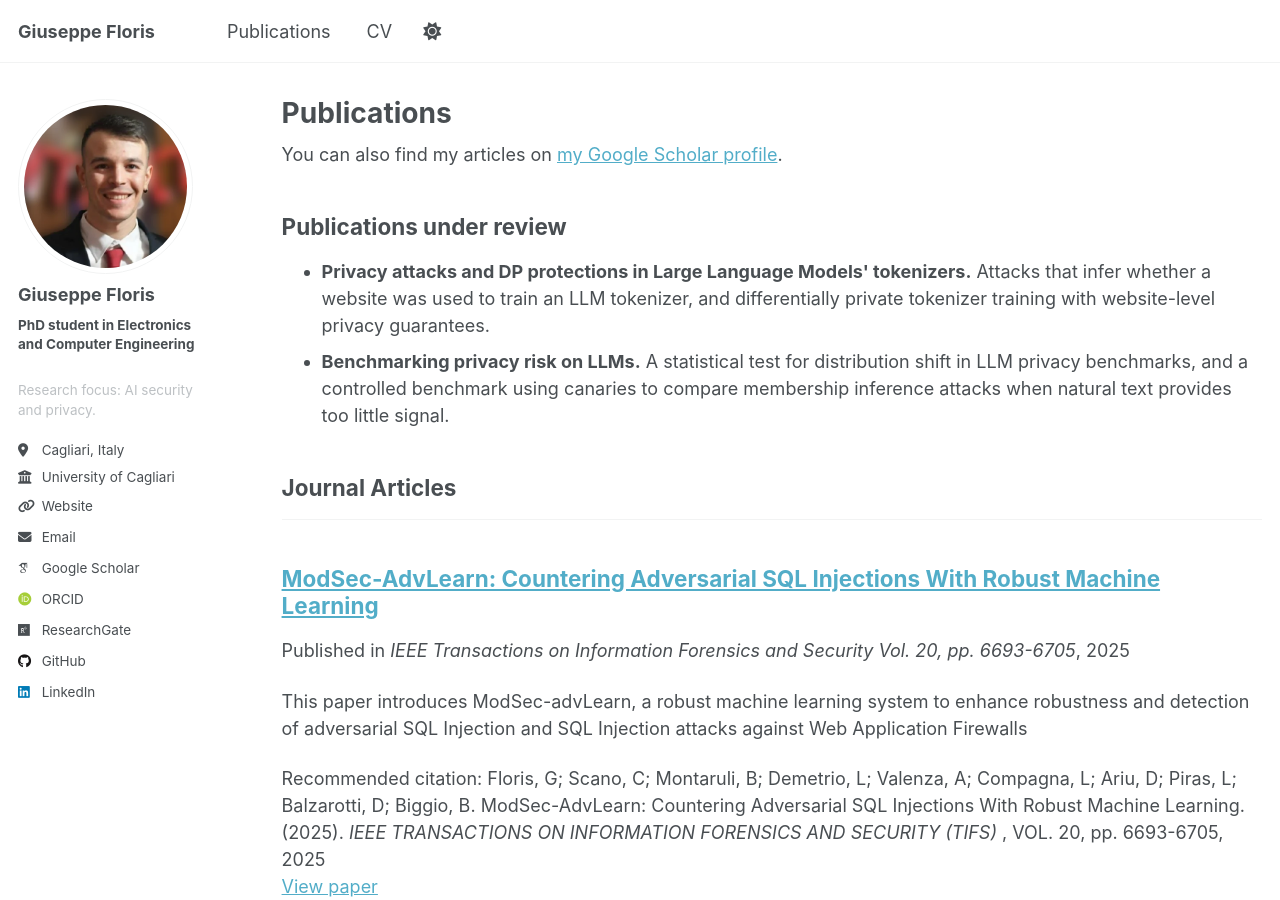
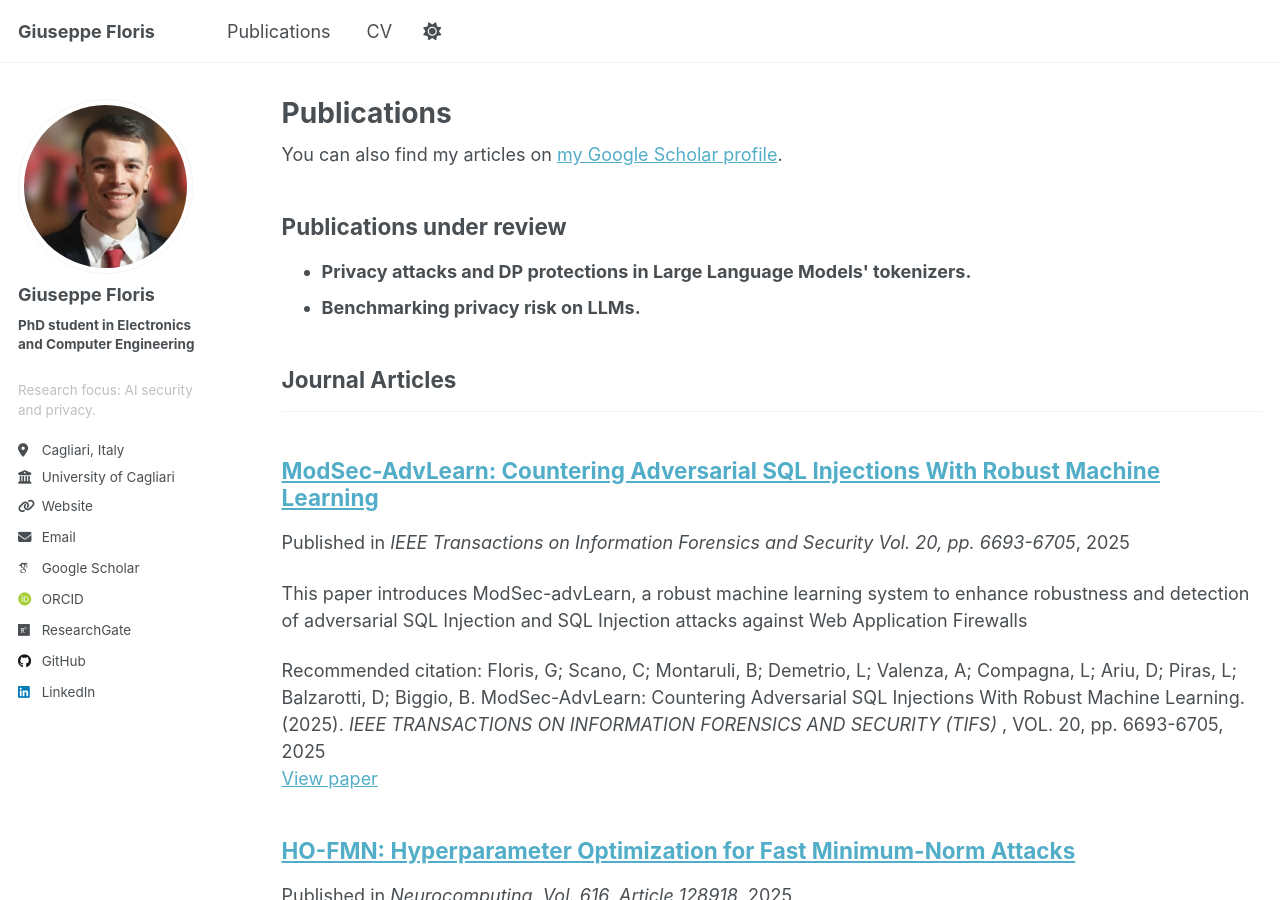
Before and after one commit to giuseppefloris/giuseppefloris.github.io, a Jekyll site: the page built from _pages/publications.html, in a window 1280 px wide and 900 px high. Built offline with Jekyll 4.4.1, drawn with Linux system fonts in a browser that asks for light colours; some web fonts are replaced.

Commit message:
Remove explanatory descriptions from under-review entries

```diff
--- a/_includes/publications-under-review.html
+++ b/_includes/publications-under-review.html
@@ -1,11 +1,5 @@
 <h2>Publications under review</h2>
 <ul>
-  <li><strong>Privacy attacks and DP protections in Large Language Models' tokenizers.</strong>
-    Attacks that infer whether a website was used to train an LLM tokenizer,
-    and differentially private tokenizer training with website-level privacy
-    guarantees.</li>
-  <li><strong>Benchmarking privacy risk on LLMs.</strong>
-    A statistical test for distribution shift in LLM privacy benchmarks,
-    and a controlled benchmark using canaries to compare membership
-    inference attacks when natural text provides too little signal.</li>
+  <li><strong>Privacy attacks and DP protections in Large Language Models' tokenizers.</strong></li>
+  <li><strong>Benchmarking privacy risk on LLMs.</strong></li>
 </ul>
```
Also changed, not shown: 1 other file.
